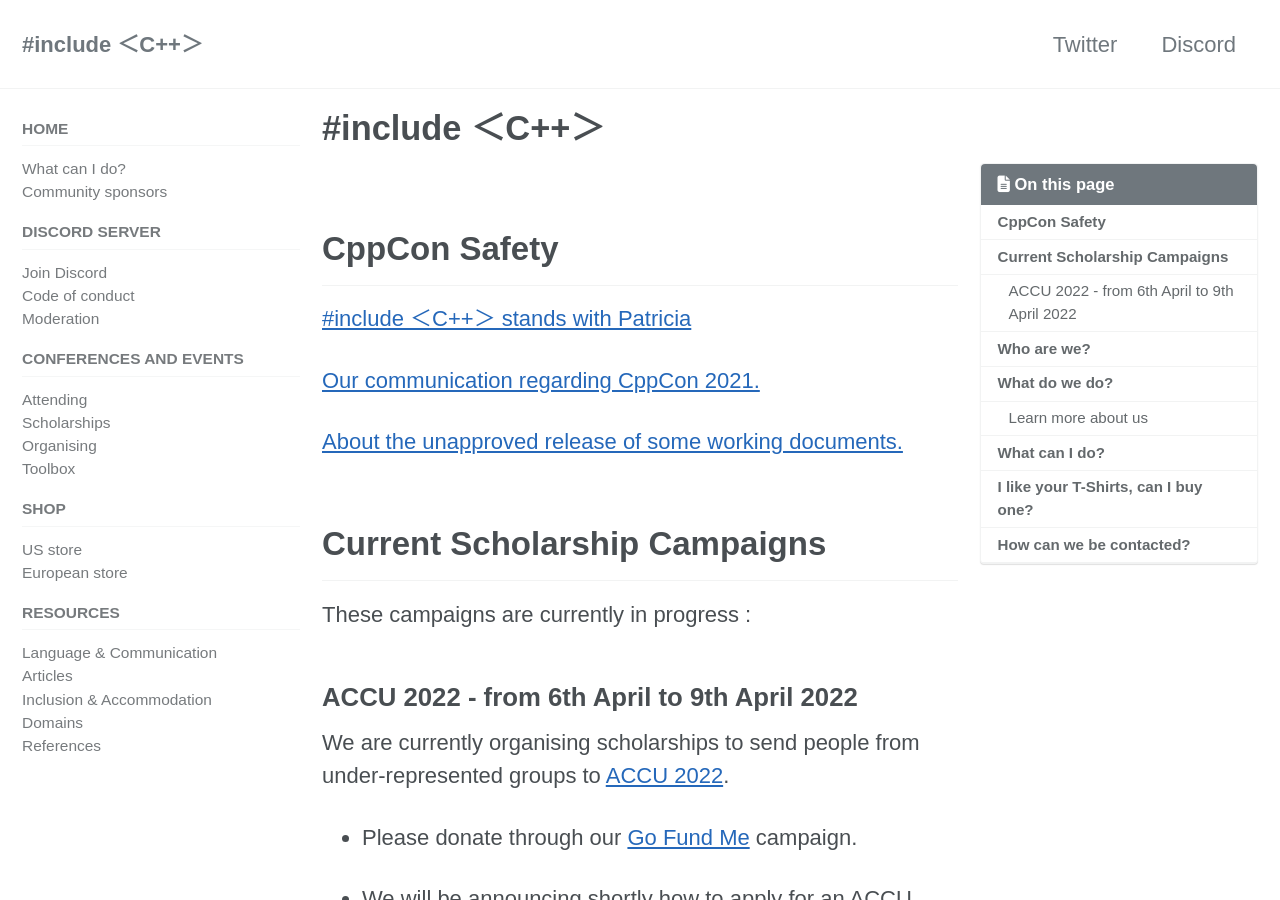
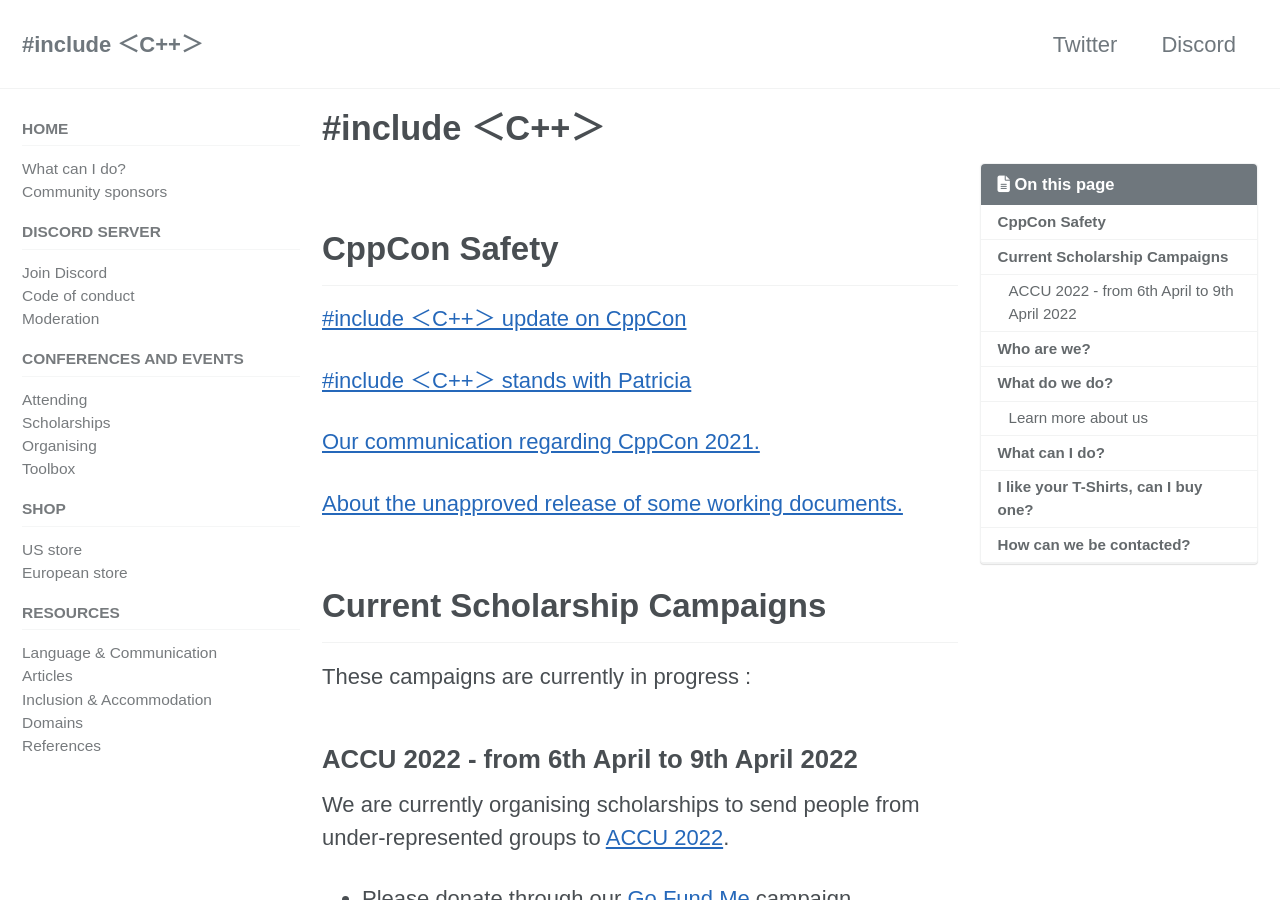
Before and after one commit to include-cpp/include-cpp.github.io, a Jekyll site: the page built from index.md, in a window 1280 px wide and 900 px high. Built offline with Jekyll 4.4.1, drawn with Linux system fonts in a browser that asks for light colours; cached includes are drawn as plain includes; nearby versions of some CDN libraries.

Commit message:
Linked CppCon update post from main index and posts index

```diff
--- a/index.md
+++ b/index.md
@@ -5,6 +5,8 @@ toc: true
 ---
 
 ## CppCon Safety
+
+[#include ＜C++＞ update on CppCon](/posts/cppcon-update/)
 
 [#include ＜C++＞ stands with Patricia](/posts/patricia-statement-of-support/)
 
```
Also changed, not shown: posts/index.md (+2 -0 lines).
